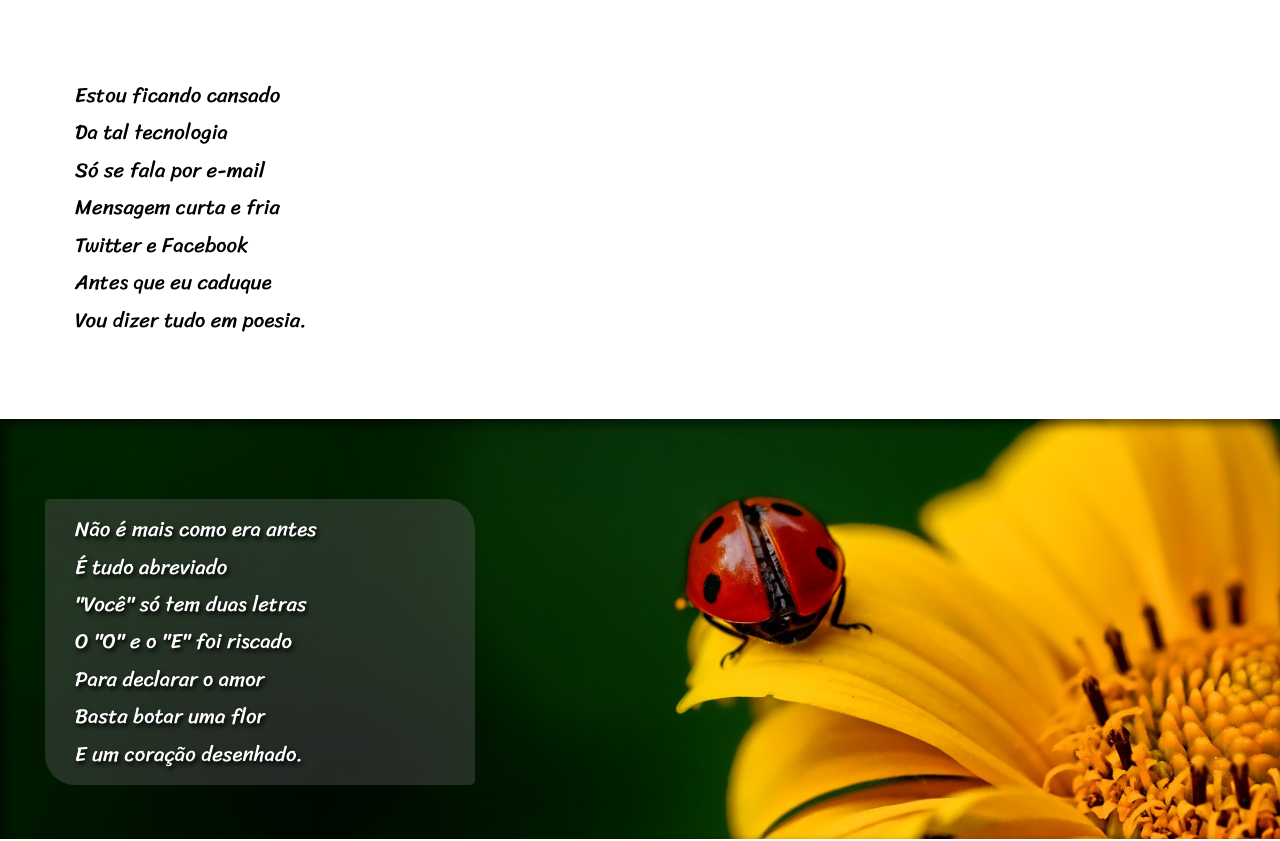
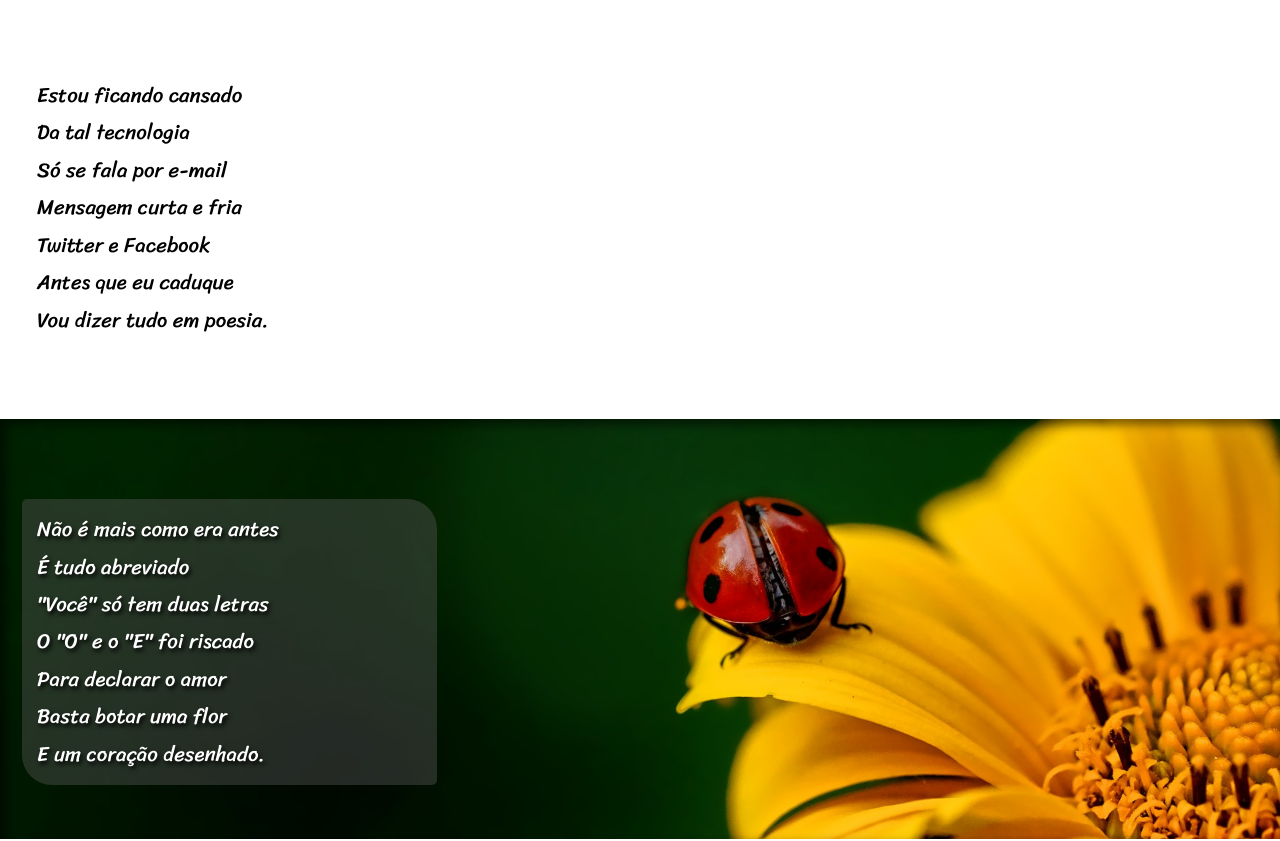
Before and after one commit to LucasStorm/Projeto-Cordel, a plain HTML site: page index.html in a window 1280 px wide. Shown: the part 151-992 px from the top of the page. Drawn offline with Linux system fonts and the light colour scheme.

Commit message:
Update Projeto Cordel
Finalização do Projeto Cordel

```diff
--- a/estilo/style.css
+++ b/estilo/style.css
@@ -61,7 +61,7 @@ a:hover{
 section{
     font-family: var(--fonttexto);
     font-size: 1.3em;
-    padding: 10vh 45px 10vh 45px;
+    padding: 10vh 2px 10vh 2px;
     line-height: 1.8em;
 }
 
@@ -79,14 +79,16 @@ section.imagem{
 }
 
 section.normal>p{
-    padding-left: 30px;
+    padding-left: 15px;
+    margin-left: 20px;
 }
 
 section.imagem>p{
     background-color: rgba(90, 90, 90, 0.4);
     text-shadow: 2px 3px 4px black;
     border-radius: 5px 30px 5px 30px;
-    padding: 12px 0px 12px 30px;
+    padding: 12px 0px 12px 15px;
+    margin-left: 20px;
     width: 400px;
 }
 
```
